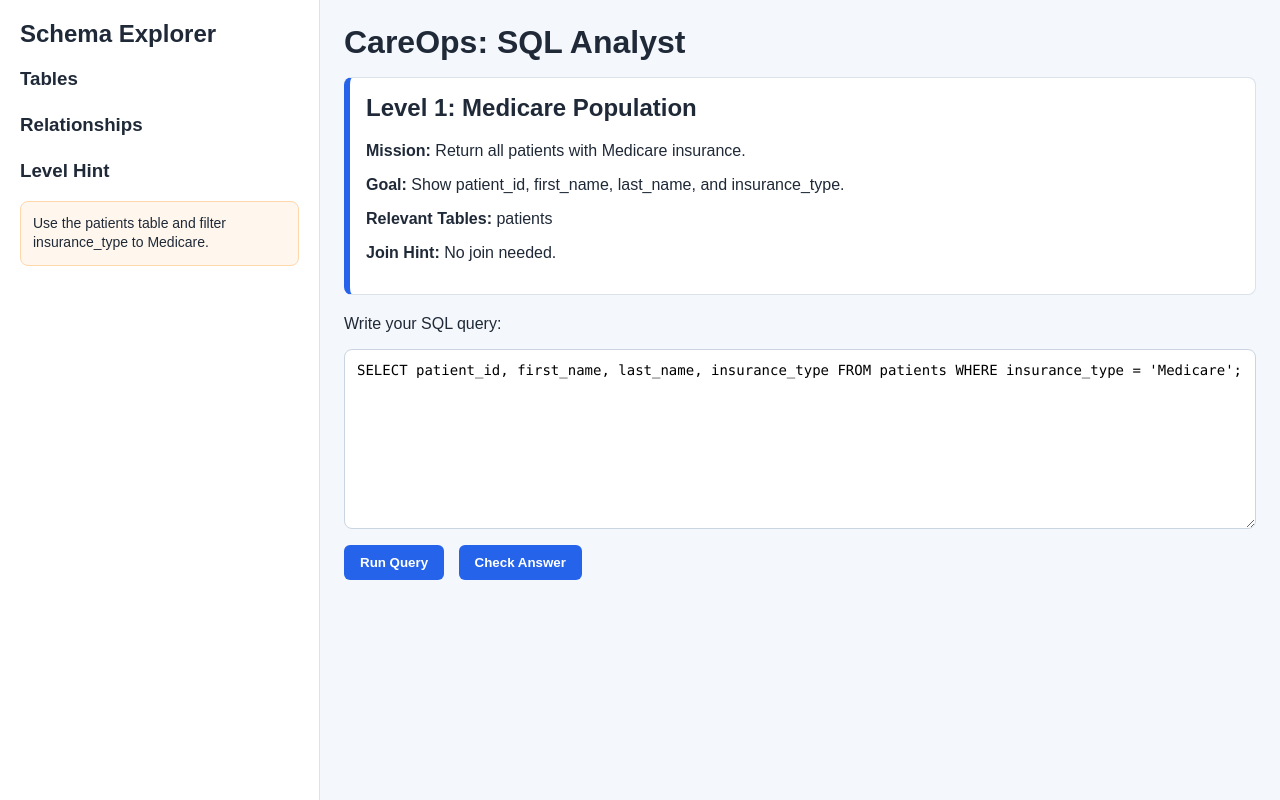
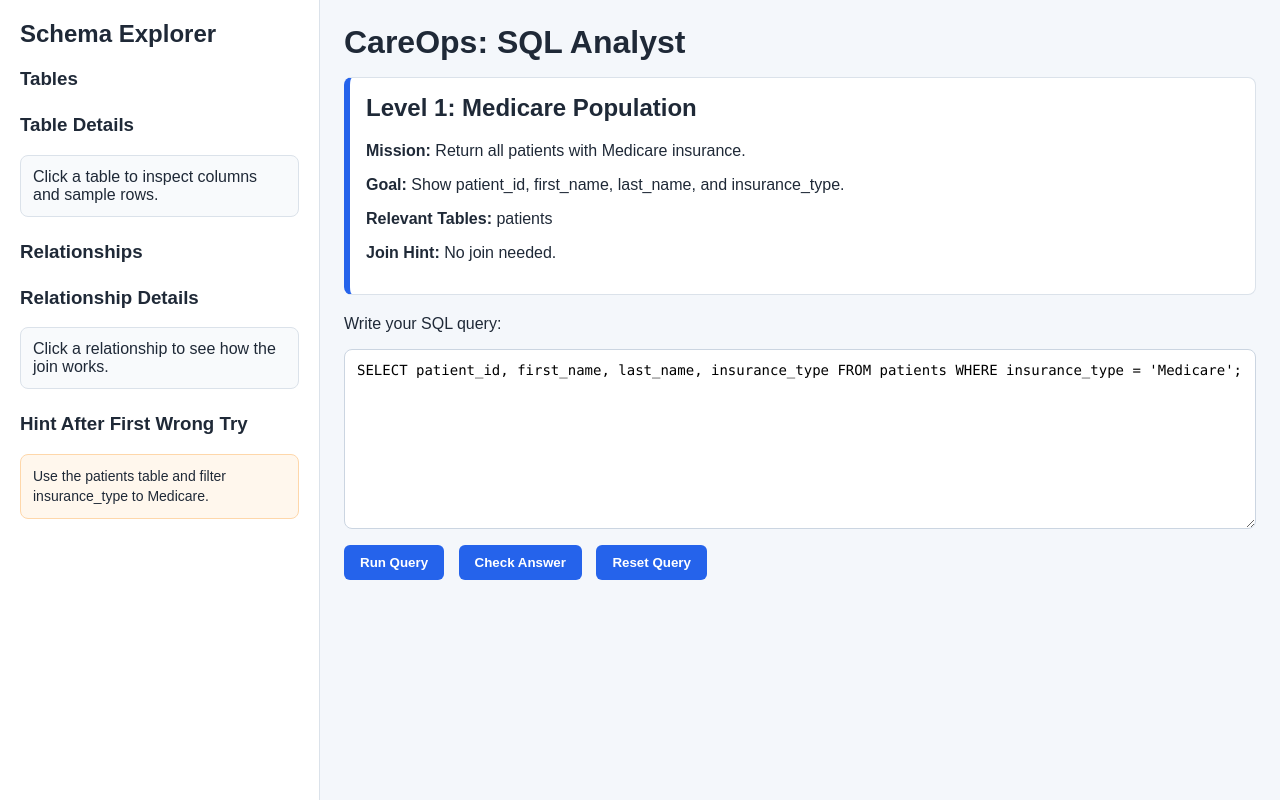
Before and after one commit to jhulsey299-rgb/careops-app, a Flask app: page / in a window 1280 px wide. Run offline with Flask 3, Linux system fonts and the light colour scheme.

Commit message:
Update index.html

```diff
--- a/templates/index.html
+++ b/templates/index.html
@@ -4,7 +4,6 @@
     <title>CareOps SQL Analyst</title>
     <link rel="stylesheet" href="/static/style.css">
 </head>
-
 <body>
 
 <div class="app-shell">
@@ -17,21 +16,36 @@
         </div>
 
         <div class="schema-section">
+            <h3>Table Details</h3>
+            <div id="schema-details" class="schema-card">
+                Click a table to inspect columns and sample rows.
+            </div>
+        </div>
+
+        <div class="schema-section">
             <h3>Relationships</h3>
             <div id="schema-relationships"></div>
         </div>
 
         <div class="schema-section">
-                <h3>Level Hint</h3>
-                <div id="level-hint">Hints for the current level will appear here.</div>
+            <h3>Relationship Details</h3>
+            <div id="relationship-details" class="schema-card">
+                Click a relationship to see how the join works.
+            </div>
+        </div>
+
+        <div class="schema-section">
+            <h3>Hint After First Wrong Try</h3>
+            <div id="level-hint" class="hint-box">
+                Run your query and check your answer. If it is wrong, a smarter hint will appear here.
+            </div>
         </div>
     </aside>
 
     <main class="main-content">
         <h1>CareOps: SQL Analyst</h1>
 
-            <div class="mission-box">
-            </div>
+        <div class="mission-box"></div>
 
         <p>Write your SQL query:</p>
 
@@ -40,6 +54,7 @@
         <div class="button-row">
             <button onclick="runQuery()">Run Query</button>
             <button onclick="checkAnswer()">Check Answer</button>
+            <button onclick="resetQuery()">Reset Query</button>
         </div>
 
         <div id="feedback"></div>
```
Lines whose indentation alone changed are shown as unchanged.
